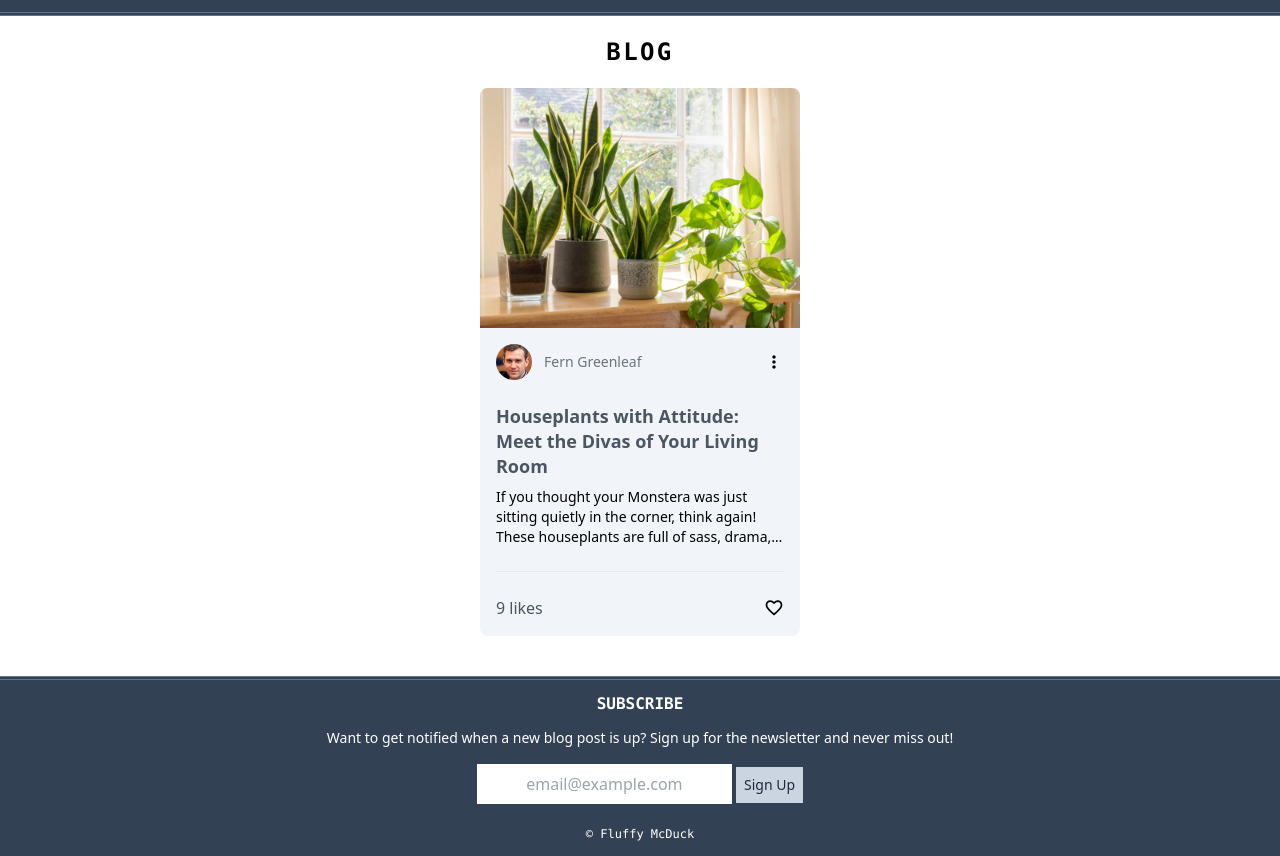
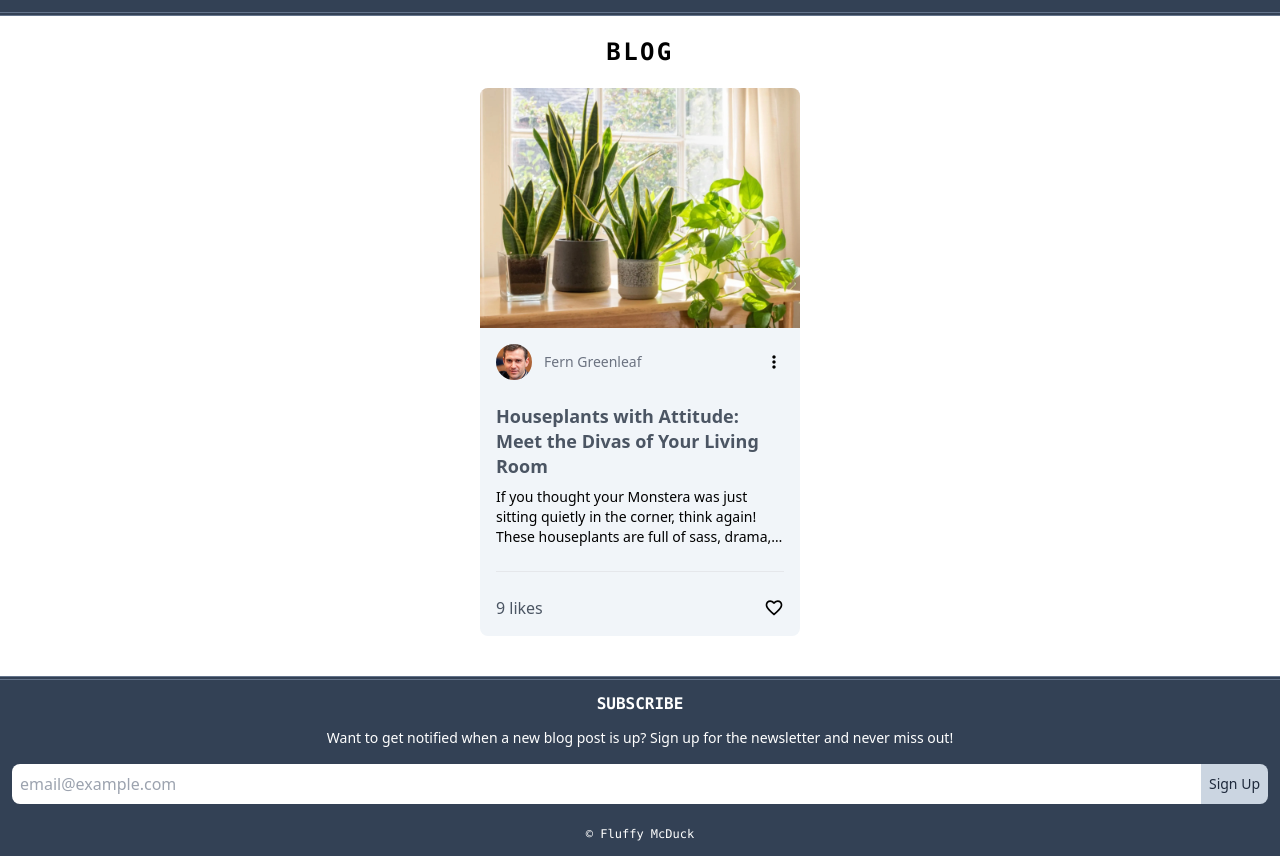
Before and after one commit to b-like-bahar/TailwindCSS-practiceProject, a website: page index.html in a window 1280 px wide. Shown: the part 87-943 px from the top of the page. Drawn offline with Linux system fonts and the light colour scheme.

Commit message:
style the newsletter sign up form

```diff
--- a/index.html
+++ b/index.html
@@ -77,9 +77,9 @@
             <section>
                 <h3 class="font-bold uppercase font-mono">Subscribe</h3>
                 <p class="text-sm my-3">Want to get notified when a new blog post is up? Sign up for the newsletter and never miss out!</p>
-                <form class="my-4">
-                    <input class="text-center py-2 px-3" type="email" placeholder="email@example.com"/>
-                    <input class="bg-slate-300 text-slate-800 p-2 text-sm font-medium" type="submit" value="Sign Up"/>
+                <form class="my-4 flex">
+                    <input class=" text-slate-300 p-2 rounded-l-lg flex-grow" type="email" placeholder="email@example.com"/>
+                    <input class="bg-slate-300 text-slate-800 p-2 text-sm font-medium rounded-r-lg" type="submit" value="Sign Up"/>
                 </form>
                 <span class="text-xs font-mono">&copy; Fluffy McDuck</span>
             </section>
```
Also changed, not shown: dist/styles.css.
